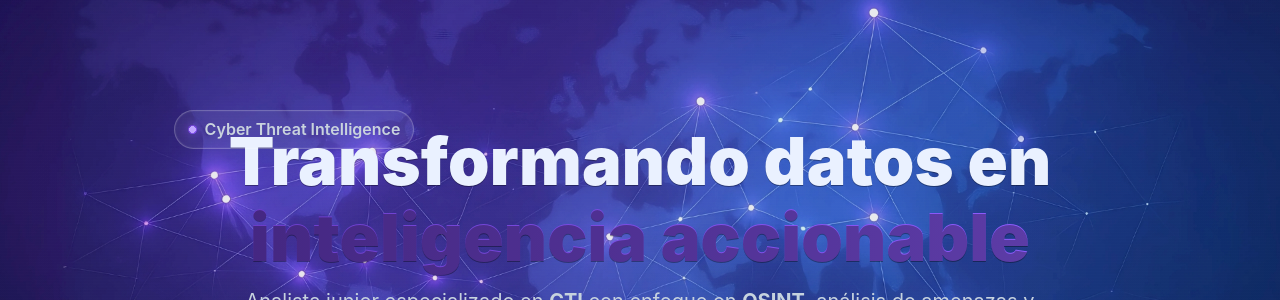
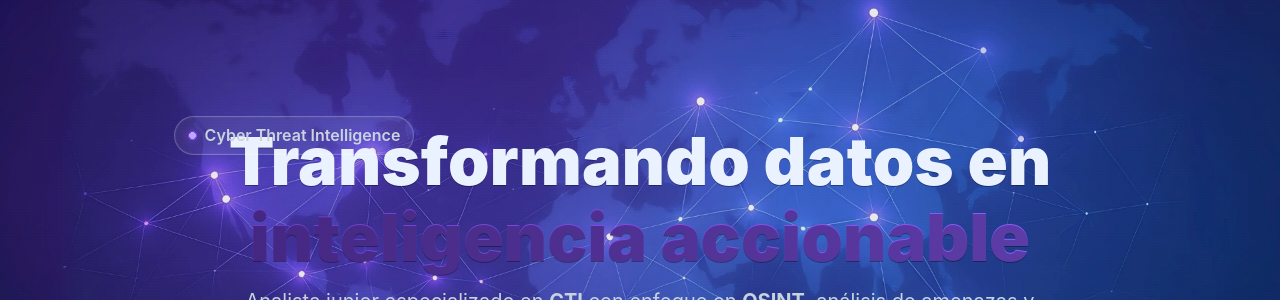
Before and after one commit to Sparkhacky/sparkhacky.github.io, a Jekyll site: the page built from index.html, in a window 1280 px wide. Shown: the part 164-464 px from the top of the page. Built offline with Jekyll 4.4.1, drawn with Linux system fonts in a browser that asks for light colours.

Commit message:
Update design.css

```diff
--- a/assets/css/design.css
+++ b/assets/css/design.css
@@ -188,7 +188,7 @@ a:hover, .site-nav a:hover, .pill-nav:hover, .btn:hover{ text-decoration:none }
 .hero-copy p{ color:var(--ink-2); max-width:60ch; margin:0 auto 1rem }
 .pill{
   position: absolute;
-  top: 24px;          /* separa del borde superior */
+  top: 30px;          /* separa del borde superior */
   left: 24px;         /* pegada a la izquierda */
   margin: 0 !important;
   transform: none !important;
```
